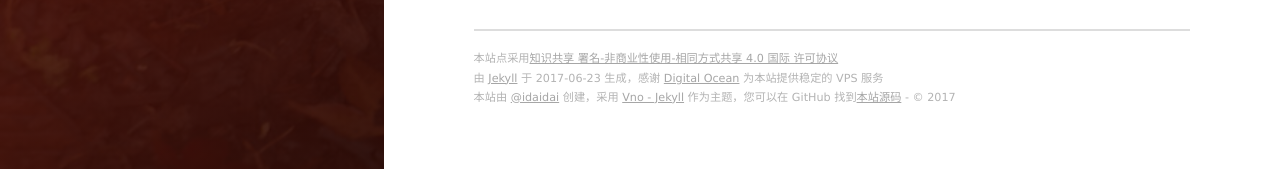
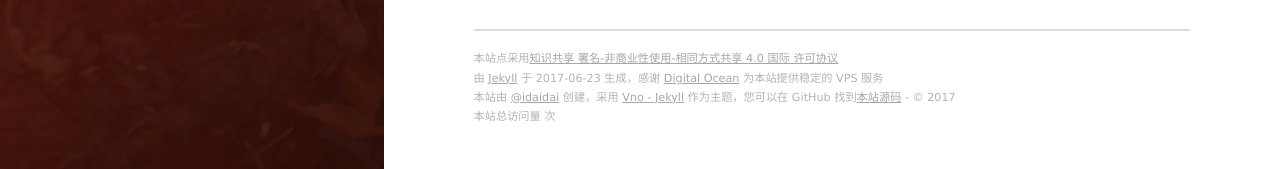
Before and after one commit to herbertgaoo/herbertgaoo.github.io, a Jekyll site: the page built from _posts/2016-02-15-sample-post.markdown, in a window 1280 px wide and 1230 px high. Shown: the part 1058-1227 px from the top of the window. Built offline with Jekyll 4.4.1, drawn with Linux system fonts in a browser that asks for light colours; nearby versions of some CDN libraries; comment, search, counter and statistics services are not loaded.

Commit message:
add access counter

```diff
--- a/_includes/footer.html
+++ b/_includes/footer.html
@@ -3,5 +3,12 @@
     	<span class="footer__copyright">本站点采用<a href="http://creativecommons.org/licenses/by-nc-sa/4.0/">知识共享 署名-非商业性使用-相同方式共享 4.0 国际 许可协议</a></span>
         <span class="footer__copyright">由 <a href="https://jekyllrb.com">Jekyll</a> 于 {{ site.time | date: "%F" }} 生成，感谢 <a href="https://www.digitalocean.com/?refcode=30ed2d146762">Digital Ocean</a> 为本站提供稳定的 VPS 服务</span>
         <span class="footer__copyright">本站{% if site.creator %}由 {{site.creator}} 创建，{% endif %}采用 <a href="https://github.com/onevcat/vno-jekyll">Vno - Jekyll</a> 作为主题，您可以在 GitHub 找到<a href="https://github.com/onevcat/OneV-s-Den">本站源码</a> - &copy; {{site.time | date: "%Y"}}</span>
+
+        <!-- 访问统计 -->
+          <span id="busuanzi_container_site_pv">
+            本站总访问量
+            <span id="busuanzi_value_site_pv"></span>次
+          </span>
+
     </footer>
 </section>
--- a/_includes/head.html
+++ b/_includes/head.html
@@ -26,4 +26,9 @@
 
   <meta name="google-site-verification" content="1-1ZlHoRvM0T2FqPbW2S-qLgYXN6rsn52kErlMPd_gw" />
 
+    <!-- 站点统计 -->
+    <script
+            async src="//dn-lbstatics.qbox.me/busuanzi/2.3/busuanzi.pure.mini.js">
+    </script>
+
 </head>
```
